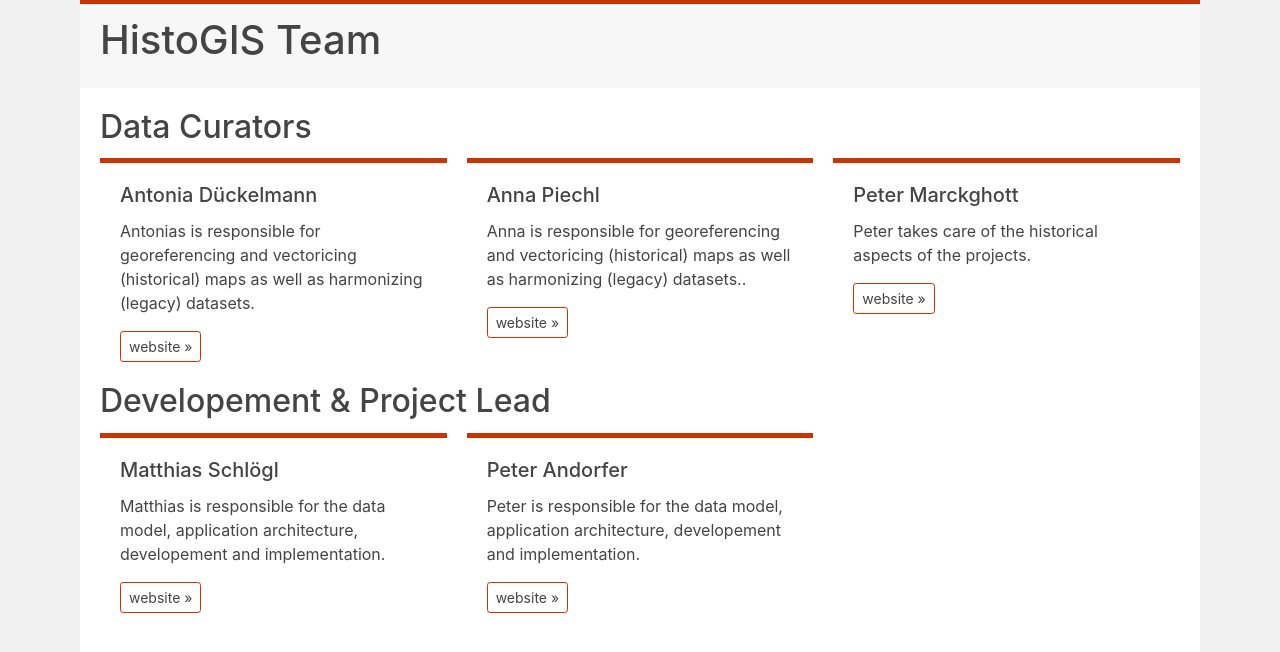
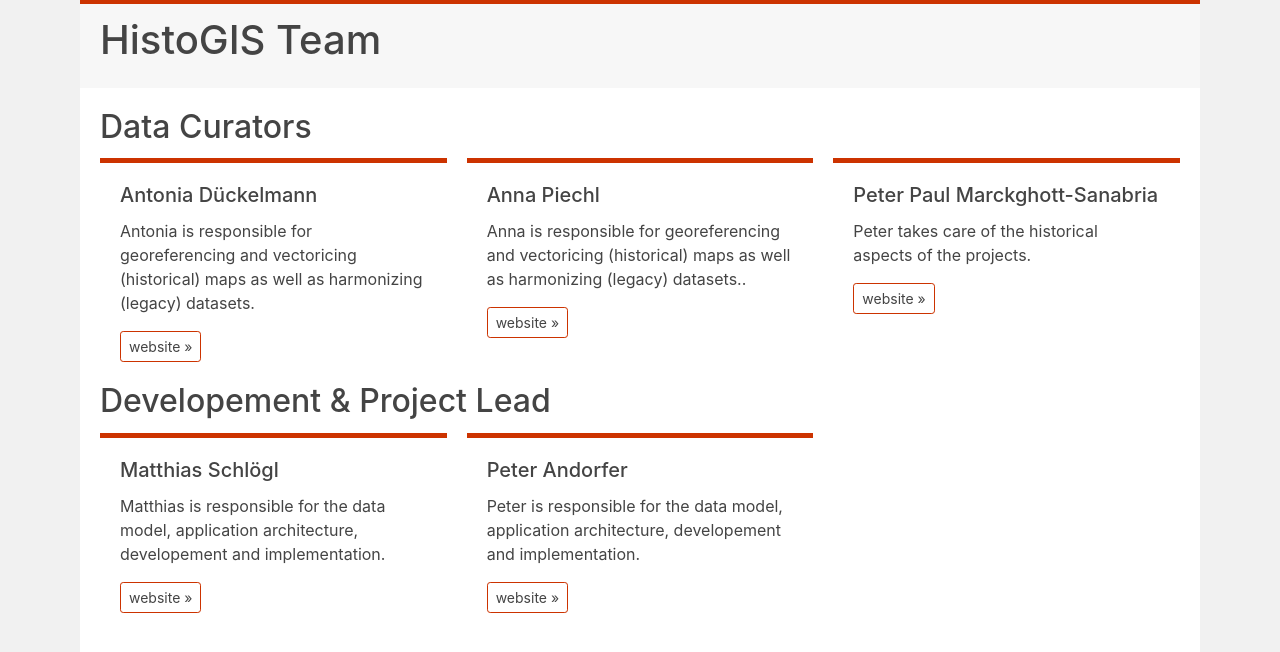
Before and after one commit to acdh-oeaw/histogis, a Django app: template webpage/templates/webpage/team.html in a window 1280 px wide. Shown: the part 111-763 px from the top of the page. Run offline with Django 3.2, Linux system fonts and the light colour scheme; the template is opened without the code that fills it, so the values that code supplies are empty; parts of the project's set-up code (start-up, migrations or seed data) failed here and were passed over; some libraries are stand-ins or nearby versions.

Commit message:
fixed names in team page

```diff
--- a/webpage/templates/webpage/team.html
+++ b/webpage/templates/webpage/team.html
@@ -15,7 +15,7 @@
                         <div class="card">
                             <div class="card-body">
                                 <h5 class="card-title">Antonia Dückelmann</h5>
-                                <p class="card-text">Antonias is responsible for georeferencing and vectoricing (historical) maps as well as harmonizing (legacy) datasets.</p>
+                                <p class="card-text">Antonia is responsible for georeferencing and vectoricing (historical) maps as well as harmonizing (legacy) datasets.</p>
                                 <a href="https://www.oeaw.ac.at/acdh/team/current-team/antonia-dueckelmann/" class="btn btn-main btn-outline-primary btn-sm">website &raquo;</a>
                             </div>
                         </div>
@@ -32,7 +32,7 @@
                     <div class="col-md-4">
                         <div class="card">
                             <div class="card-body">
-                                <h5 class="card-title">Peter Marckghott</h5>
+                                <h5 class="card-title">Peter Paul Marckghott-Sanabria</h5>
                                 <p class="card-text">Peter takes care of the historical aspects of the projects.</p>
                                 <a href="https://www.oeaw.ac.at/acdh/team/current-team/peter-marckghott/" class="btn btn-main btn-outline-primary btn-sm">website &raquo;</a>
                             </div>
```
